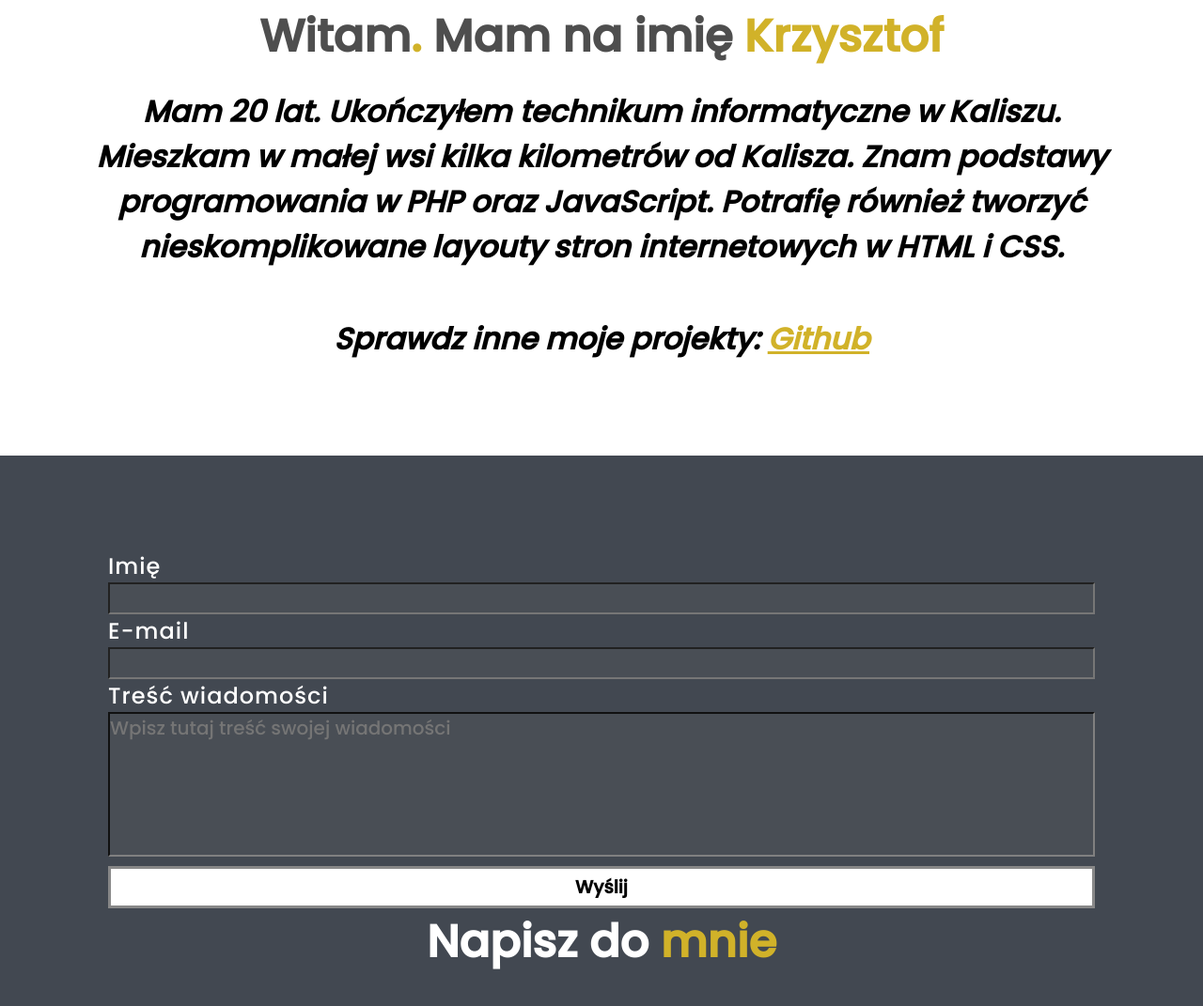
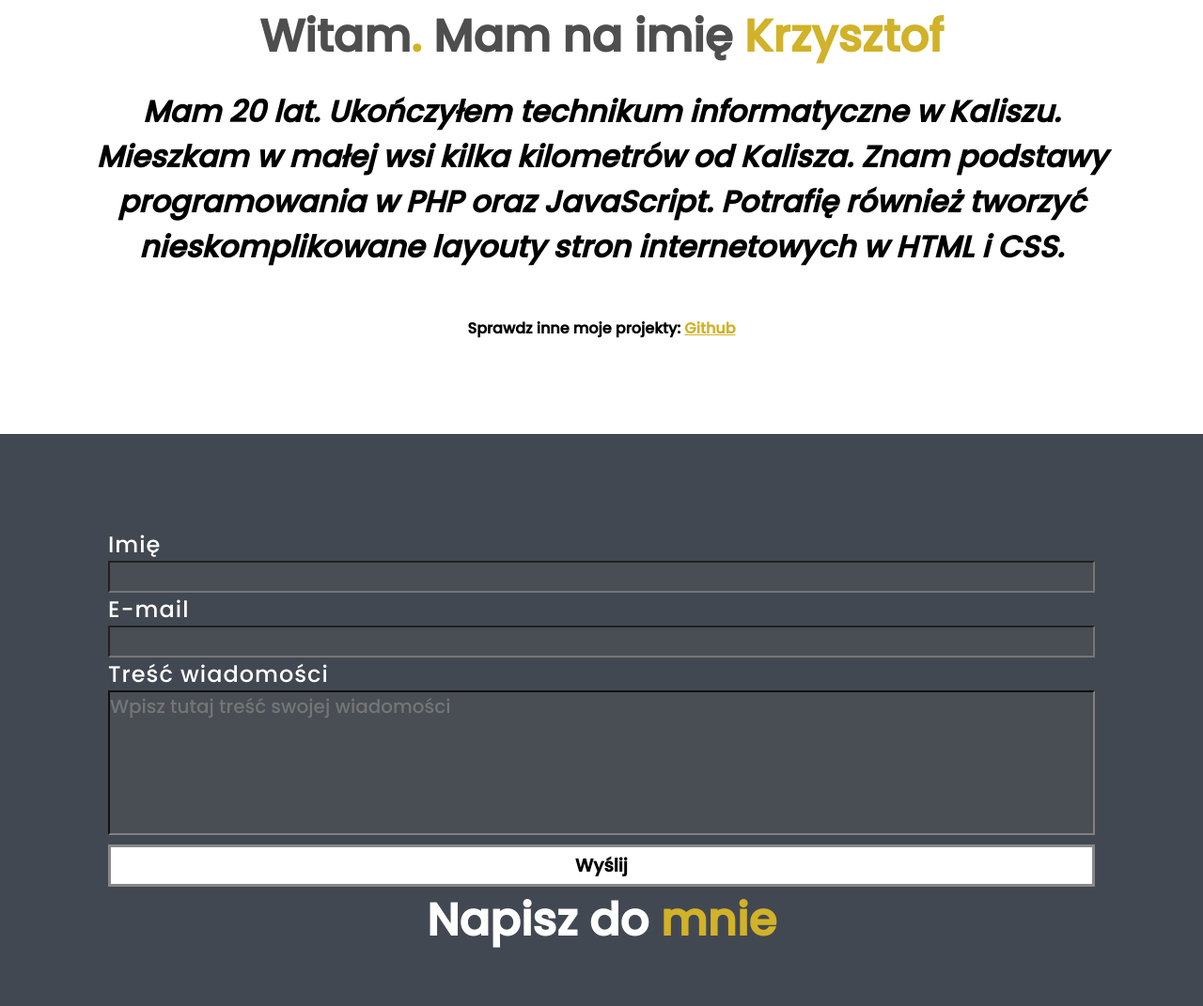
Before and after one commit to krzysztofszczesniak06/site, a plain HTML site: page index.html in a window 1280 px wide. Shown: the part 897-1968 px from the top of the page at 94% size. Drawn offline with Linux system fonts and the light colour scheme.

Commit message:
Update index.html

```diff
--- a/index.html
+++ b/index.html
@@ -33,7 +33,7 @@
         <h3>Mam 20 lat. Ukończyłem technikum informatyczne w Kaliszu.
             <p>Mieszkam w małej wsi kilka kilometrów od Kalisza. Znam podstawy programowania w PHP oraz JavaScript. Potrafię również tworzyć nieskomplikowane layouty stron internetowych w HTML i CSS.</p>
         </h3>
-        <h3 id="links">Sprawdz inne moje projekty: <a href="https://github.com/krzysztofszczesniak06" target="_blank">Github</a></h3>
+        <h4 id="links">Sprawdz inne moje projekty: <a href="https://github.com/krzysztofszczesniak06" target="_blank">Github</a></h4>
     </article>
 
     <aside id="contact_form">
```
